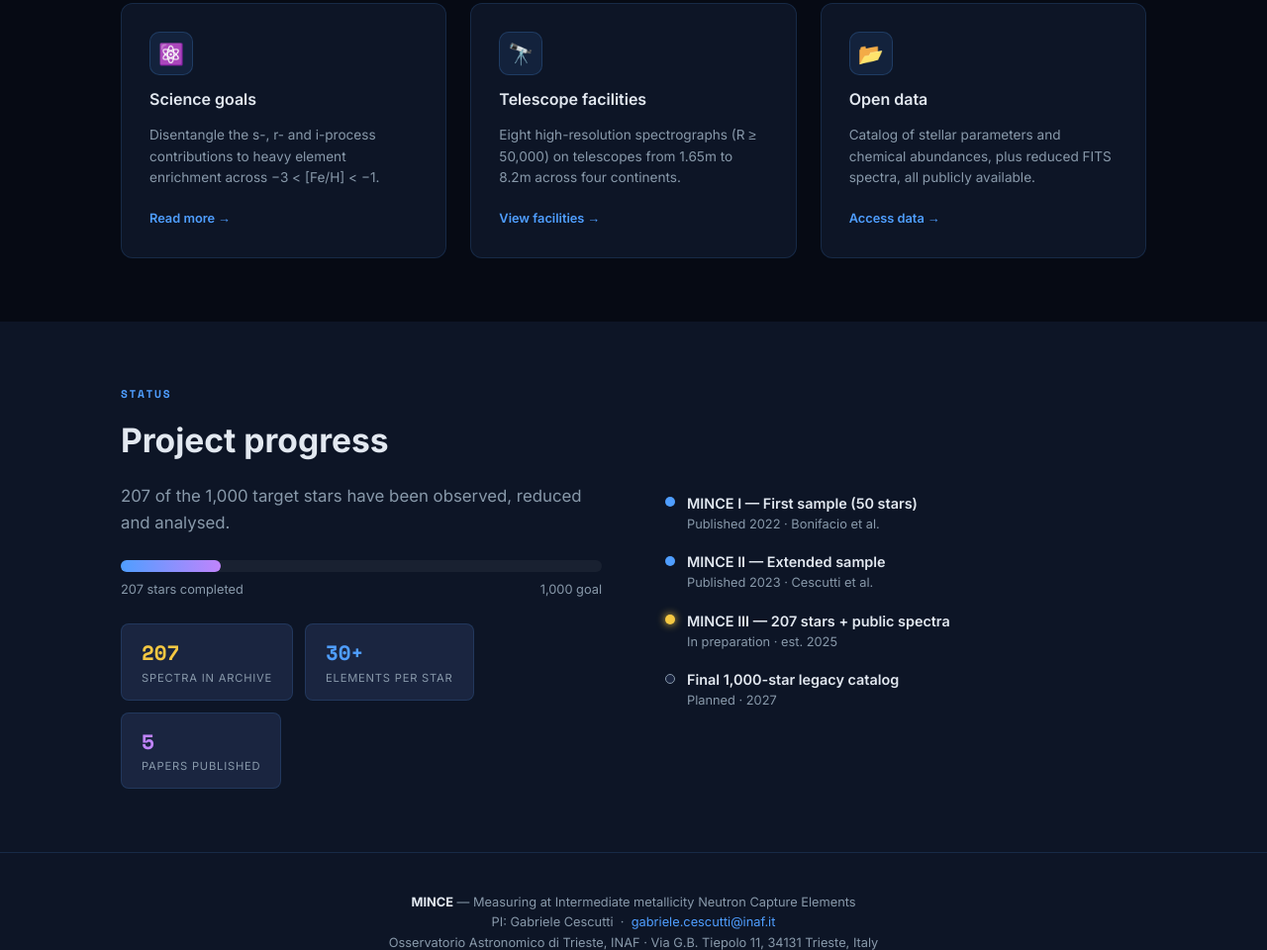
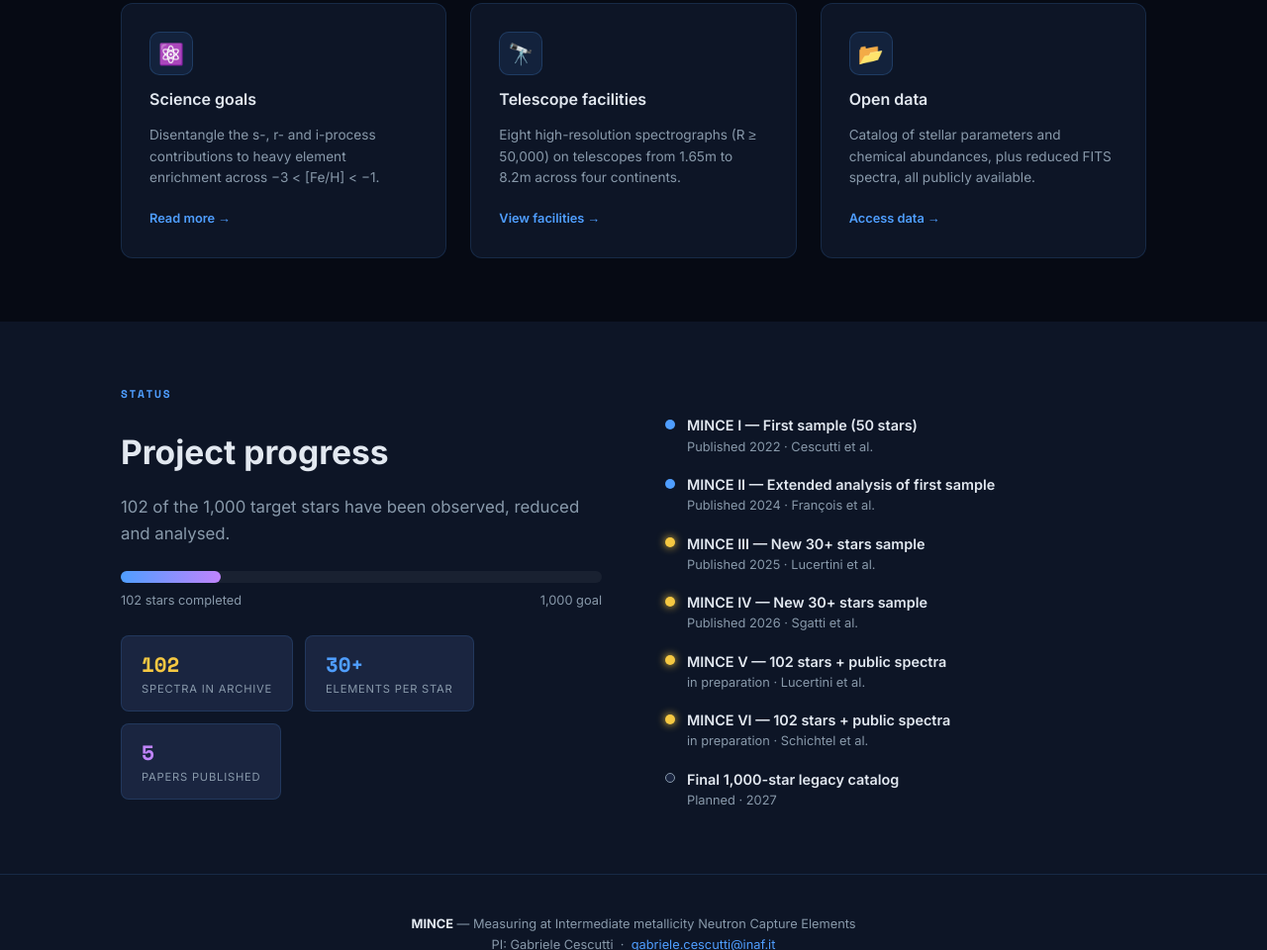
Before and after one commit to StarCat8/mince-siter, a plain HTML site: page index.html in a window 1280 px wide. Shown: the part 1264-2224 px from the top of the page at 99% size. Drawn offline with nearby package versions, Linux system fonts and the light colour scheme.

Commit message:
Update star statistics and milestone descriptions

```diff
--- a/index.html
+++ b/index.html
@@ -98,7 +98,7 @@ Thanks to several facilities spread all over the world, we will determine precis
 
 <!-- STATS -->
 <div class="stats-bar">
-  <div class="stat-item"><div class="stat-num">207</div><div class="stat-label">Stars analysed</div></div>
+  <div class="stat-item"><div class="stat-num">102</div><div class="stat-label">Stars analysed</div></div>
   <div class="stat-item"><div class="stat-num">1,000</div><div class="stat-label">Target catalog size</div></div>
   <div class="stat-item"><div class="stat-num">8</div><div class="stat-label">Telescope facilities</div></div>
   <div class="stat-item"><div class="stat-num">5</div><div class="stat-label">Publications</div></div>
@@ -140,11 +140,11 @@ Thanks to several facilities spread all over the world, we will determine precis
     <div class="prog-wrap">
       <div>
         <h2>Project progress</h2>
-        <p class="lead" style="margin-bottom:1.5rem;">207 of the 1,000 target stars have been observed, reduced and analysed.</p>
+        <p class="lead" style="margin-bottom:1.5rem;">102 of the 1,000 target stars have been observed, reduced and analysed.</p>
         <div class="prog-bar-outer"><div class="prog-bar-inner"></div></div>
-        <div class="prog-labels"><span>207 stars completed</span><span>1,000 goal</span></div>
+        <div class="prog-labels"><span>102 stars completed</span><span>1,000 goal</span></div>
         <div class="mini-stats">
-          <div class="mini-stat"><div class="mini-stat-num gold">207</div><div class="mini-stat-label">spectra in archive</div></div>
+          <div class="mini-stat"><div class="mini-stat-num gold">102</div><div class="mini-stat-label">spectra in archive</div></div>
           <div class="mini-stat"><div class="mini-stat-num blue">30+</div><div class="mini-stat-label">elements per star</div></div>
           <div class="mini-stat"><div class="mini-stat-num purple">5</div><div class="mini-stat-label">papers published</div></div>
         </div>
@@ -152,15 +152,27 @@ Thanks to several facilities spread all over the world, we will determine precis
       <ul class="milestone-list">
         <li class="milestone-item"><div class="milestone-dot dot-done"></div><div>
           <div class="milestone-title">MINCE I — First sample (50 stars)</div>
-          <div class="milestone-desc">Published 2022 · Bonifacio et al.</div>
+          <div class="milestone-desc">Published 2022 · Cescutti et al.</div>
         </div></li>
         <li class="milestone-item"><div class="milestone-dot dot-done"></div><div>
-          <div class="milestone-title">MINCE II — Extended sample</div>
-          <div class="milestone-desc">Published 2023 · Cescutti et al.</div>
+          <div class="milestone-title">MINCE II — Extended analysis of first sample</div>
+          <div class="milestone-desc">Published 2024 · François et al.</div>
         </div></li>
         <li class="milestone-item"><div class="milestone-dot dot-active"></div><div>
-          <div class="milestone-title">MINCE III — 207 stars + public spectra</div>
-          <div class="milestone-desc">In preparation · est. 2025</div>
+          <div class="milestone-title">MINCE III — New 30+ stars sample</div>
+          <div class="milestone-desc">Published 2025 · Lucertini et al.</div>
+        </div></li>
+        <li class="milestone-item"><div class="milestone-dot dot-active"></div><div>
+          <div class="milestone-title">MINCE IV — New 30+ stars sample</div>
+          <div class="milestone-desc">Published 2026 · Sgatti et al.</div>
+        </div></li>
+        <li class="milestone-item"><div class="milestone-dot dot-active"></div><div>
+          <div class="milestone-title">MINCE V — 102 stars + public spectra</div>
+          <div class="milestone-desc">in preparation · Lucertini et al.</div>
+        </div></li>
+        <li class="milestone-item"><div class="milestone-dot dot-active"></div><div>
+          <div class="milestone-title">MINCE VI — 102 stars + public spectra</div>
+          <div class="milestone-desc">in preparation · Schichtel et al.</div>
         </div></li>
         <li class="milestone-item"><div class="milestone-dot dot-pending"></div><div>
           <div class="milestone-title">Final 1,000-star legacy catalog</div>
```
